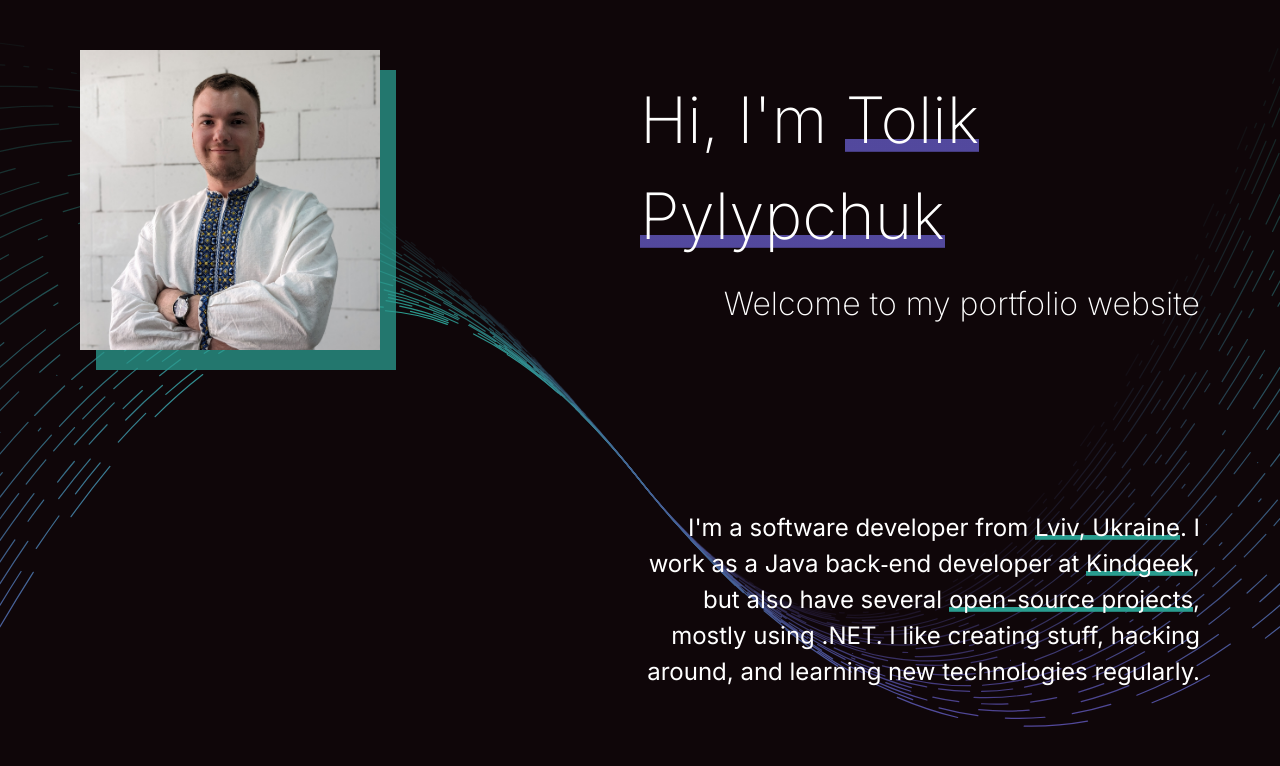
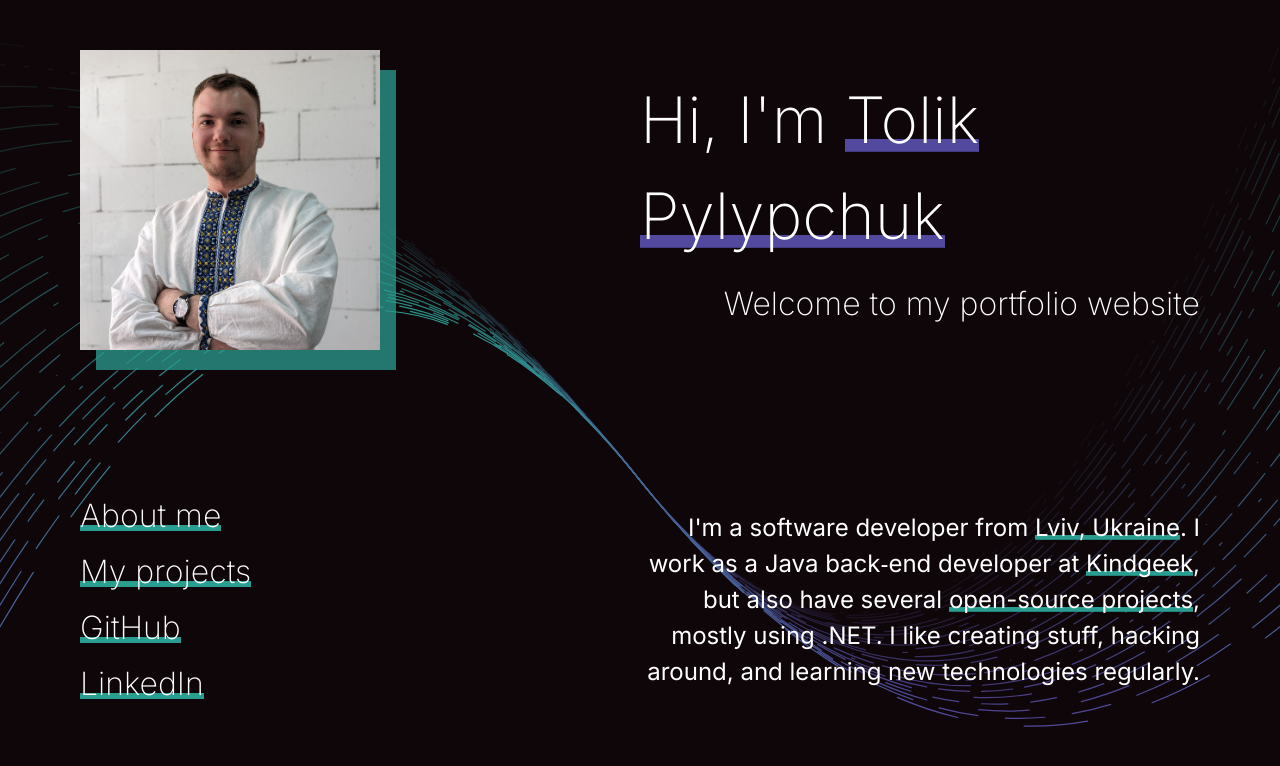
Before and after one commit to TolikPylypchuk/TolikPylypchuk.github.io, a Next.js app: page / in a window 1280 px wide. Shown: the top 766 px of the page. Built offline with nearby package versions, Linux system fonts and the light colour scheme.

Commit message:
Add links to the landing page

```diff
--- a/src/app/page.module.css
+++ /dev/null
@@ -1,79 +0,0 @@
-.header {
-  height: 100svh;
-  background-color: var(--color-black);
-  color: var(--color-text-white);
-  display: grid;
-  grid-template-rows: 50% 50%;
-  grid-template-columns: 50% 50%;
-  grid-template-areas:
-    "photo name"
-    "links description";
-  padding: 0 80px;
-  background-image: url("/images/background.svg");
-  background-repeat: no-repeat;
-  background-size: cover;
-}
-
-.photoWrapper {
-  grid-area: "photo";
-  display: flex;
-  justify-content: flex-start;
-  align-items: center;
-}
-
-.photo {
-  height: 75%;
-  width: auto;
-  object-fit: contain;
-  box-shadow: 16px 20px 0px 0px var(--color-secondary-shadow);
-}
-
-.nameWrapper {
-  grid-area: name;
-  display: flex;
-  flex-direction: column;
-  justify-content: center;
-  align-items: flex-end;
-  gap: 16px;
-}
-
-.name {
-  font-size: 4rem;
-  font-weight: 200;
-}
-
-.subtext {
-  font-size: 2rem;
-  font-weight: 200;
-}
-
-.underlined {
-  color: inherit;
-  text-decoration: none;
-  background-image: linear-gradient(
-    0deg,
-    var(--color-primary) 0%,
-    var(--color-primary) 100%
-  );
-  background-repeat: no-repeat;
-  background-size: 100% 0.2em;
-  background-position: 0 90%;
-  transition: background-size 0.25s ease-in;
-}
-
-.linksWrapper {
-  grid-area: links;
-}
-
-.descriptionWrapper {
-  grid-area: description;
-  display: flex;
-  flex-direction: column;
-  justify-content: center;
-  align-items: flex-end;
-}
-
-.description {
-  font-size: 1.5rem;
-  text-align: end;
-}
--- a/src/app/page.tsx
+++ b/src/app/page.tsx
@@ -1,40 +1,5 @@
-import Image from "next/image";
-
-import InlineLink from "@/components/InlineLink";
-
-import styles from "./page.module.css";
-import author from "@/../public/images/me.jpg";
+import Landing from "@/components/Landing";
 
 export default function Home() {
-  return (
-    <header className={styles.header}>
-      <div className={styles.photoWrapper}>
-        <Image className={styles.photo} src={author} alt="Me" />
-      </div>
-      <div className={styles.nameWrapper}>
-        <h1 className={styles.name}>
-          Hi, I&apos;m{" "}
-          <span className={styles.underlined}>Tolik Pylypchuk</span>
-        </h1>
-        <p className={styles.subtext}>Welcome to my portfolio website</p>
-      </div>
-      <div className={styles.linksWrapper}></div>
-      <div className={styles.descriptionWrapper}>
-        <p className={styles.description}>
-          I&apos;m a software developer from{" "}
-          <InlineLink href="https://en.wikipedia.org/wiki/Lviv">
-            Lviv, Ukraine
-          </InlineLink>
-          . I work as a Java back&#8209;end developer at{" "}
-          <InlineLink href="https://kindgeek.com">Kindgeek</InlineLink>, but
-          also have several{" "}
-          <InlineLink href="https://github.com/TolikPylypchuk">
-            open-source projects
-          </InlineLink>
-          , mostly using .NET. I like creating stuff, hacking around, and
-          learning new technologies regularly.
-        </p>
-      </div>
-    </header>
-  );
+  return <Landing />;
 }
--- /dev/null
+++ b/src/components/Landing/Landing.module.css
@@ -0,0 +1,92 @@
+.header {
+  height: 100svh;
+  background-color: var(--color-black);
+  color: var(--color-text-white);
+  display: grid;
+  grid-template-rows: 50% 50%;
+  grid-template-columns: 50% 50%;
+  grid-template-areas:
+    "photo name"
+    "links description";
+  padding: 0 80px;
+  background-image: url("/images/background.svg");
+  background-repeat: no-repeat;
+  background-size: cover;
+}
+
+.photoWrapper {
+  grid-area: "photo";
+  display: flex;
+  justify-content: flex-start;
+  align-items: center;
+}
+
+.photo {
+  height: 75%;
+  width: auto;
+  object-fit: contain;
+  box-shadow: 16px 20px 0px 0px var(--color-secondary-shadow);
+}
+
+.nameWrapper {
+  grid-area: name;
+  display: flex;
+  flex-direction: column;
+  justify-content: center;
+  align-items: flex-end;
+  gap: 16px;
+}
+
+.name {
+  font-size: 4rem;
+  font-weight: 200;
+}
+
+.subtext {
+  font-size: 2rem;
+  font-weight: 200;
+}
+
+.underlined {
+  color: inherit;
+  text-decoration: none;
+  background-image: linear-gradient(
+    0deg,
+    var(--color-primary) 0%,
+    var(--color-primary) 100%
+  );
+  background-repeat: no-repeat;
+  background-size: 100% 0.2em;
+  background-position: 0 90%;
+  transition: background-size 0.25s ease-in;
+}
+
+.linksWrapper {
+  grid-area: links;
+  display: flex;
+  flex-direction: row;
+  align-items: center;
+}
+
+.links {
+  list-style-type: none;
+  padding: 0;
+  display: flex;
+  flex-direction: column;
+  gap: 8px;
+  font-size: 2rem;
+  font-weight: 200;
+}
+
+.descriptionWrapper {
+  grid-area: description;
+  display: flex;
+  flex-direction: column;
+  justify-content: center;
+  align-items: flex-end;
+}
+
+.description {
+  font-size: 1.5rem;
+  text-align: end;
+}
--- /dev/null
+++ b/src/components/Landing/Landing.tsx
@@ -0,0 +1,65 @@
+import Image from "next/image";
+
+import InlineLink from "@/components/InlineLink";
+
+import styles from "./Landing.module.css";
+import author from "@/../public/images/me.jpg";
+
+function Landing() {
+  return (
+    <header className={styles.header}>
+      <div className={styles.photoWrapper}>
+        <Image className={styles.photo} src={author} alt="Me" priority={true} />
+      </div>
+      <div className={styles.nameWrapper}>
+        <h1 className={styles.name}>
+          Hi, I&apos;m{" "}
+          <span className={styles.underlined}>Tolik Pylypchuk</span>
+        </h1>
+        <p className={styles.subtext}>Welcome to my portfolio website</p>
+      </div>
+      <div className={styles.linksWrapper}>
+        <ol className={styles.links}>
+          <li>
+            <InlineLink href="#" newTab={false}>
+              About me
+            </InlineLink>
+          </li>
+          <li>
+            <InlineLink href="#" newTab={false}>
+              My projects
+            </InlineLink>
+          </li>
+          <li>
+            <InlineLink href="https://github.com/TolikPylypchuk">
+              GitHub
+            </InlineLink>
+          </li>
+          <li>
+            <InlineLink href="https://www.linkedin.com/in/anatoliy-pylypchuk">
+              LinkedIn
+            </InlineLink>
+          </li>
+        </ol>
+      </div>
+      <div className={styles.descriptionWrapper}>
+        <p className={styles.description}>
+          I&apos;m a software developer from{" "}
+          <InlineLink href="https://en.wikipedia.org/wiki/Lviv">
+            Lviv, Ukraine
+          </InlineLink>
+          . I work as a Java back&#8209;end developer at{" "}
+          <InlineLink href="https://kindgeek.com">Kindgeek</InlineLink>, but
+          also have several{" "}
+          <InlineLink href="https://github.com/TolikPylypchuk">
+            open-source projects
+          </InlineLink>
+          , mostly using .NET. I like creating stuff, hacking around, and
+          learning new technologies regularly.
+        </p>
+      </div>
+    </header>
+  );
+}
+
+export default Landing;
--- /dev/null
+++ b/src/components/Landing/index.ts
@@ -0,0 +1,2 @@
+export * from "./Landing";
+export { default } from "./Landing";
```
